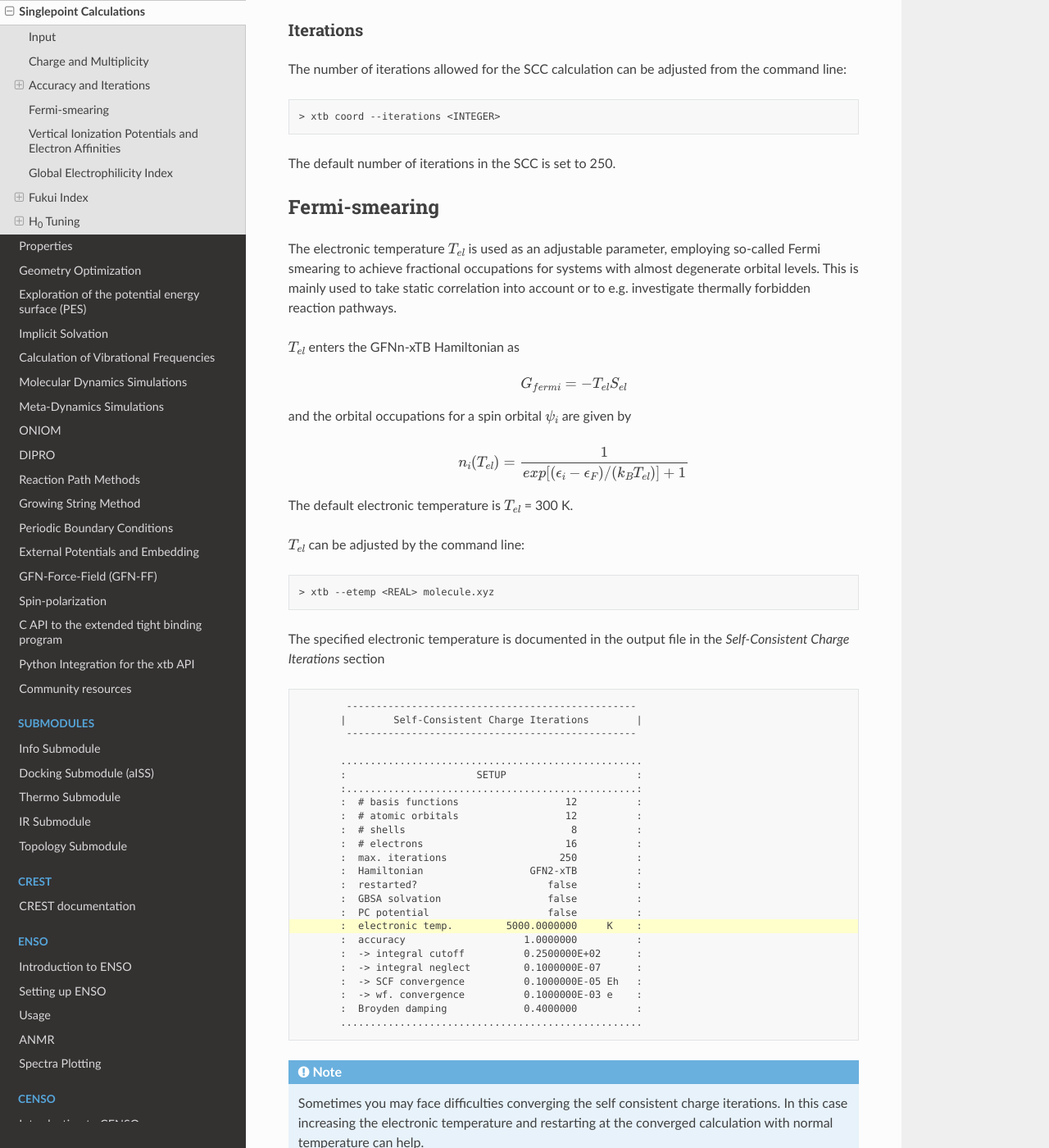
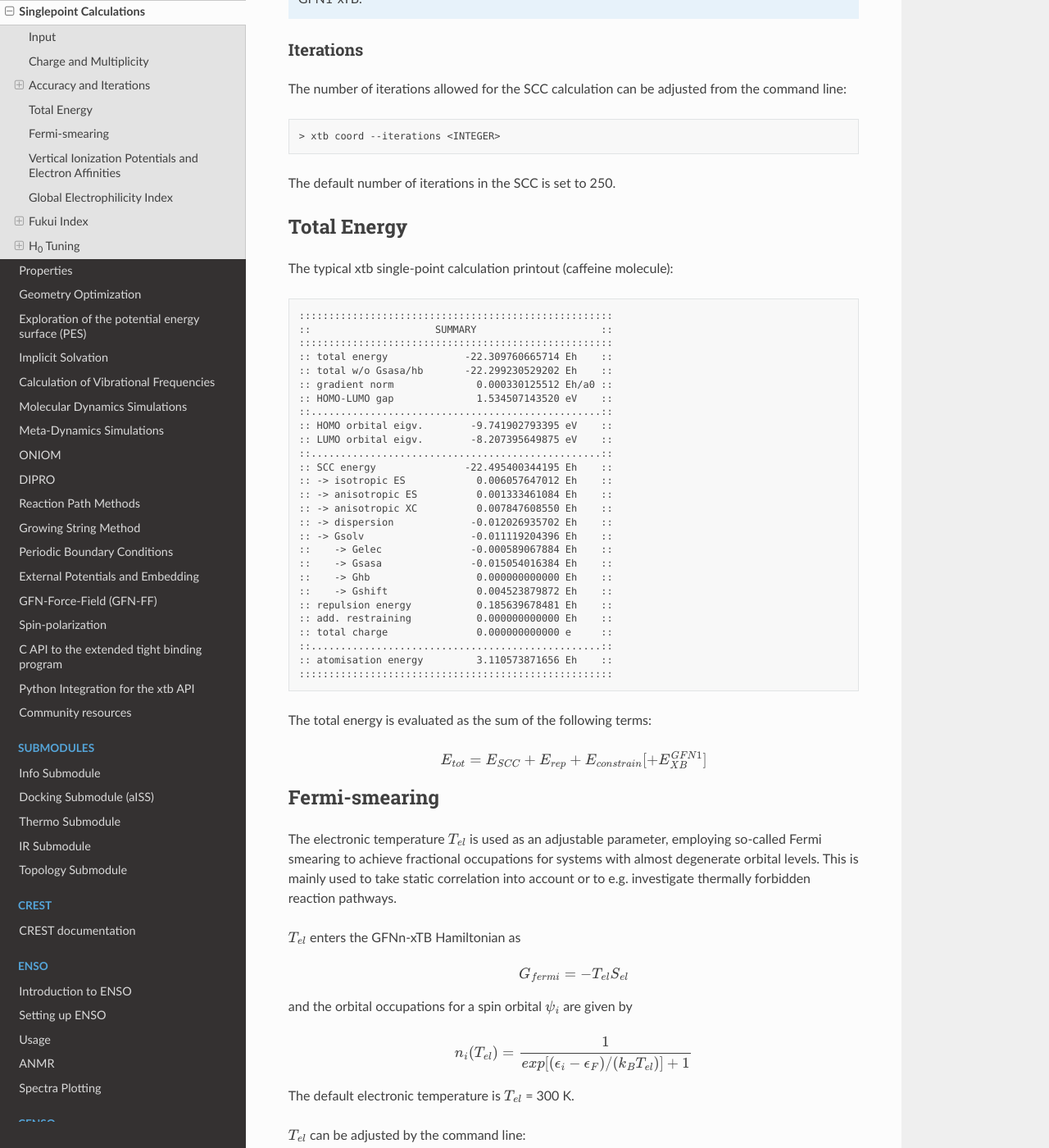
Before and after one commit to grimme-lab/xtb_docs, a Sphinx documentation site: the page built from source/sp.rst, in a window 1280 px wide and 1400 px high, scrolled down 4516 px. Shown: the whole window at 82% size. Built offline with Sphinx 7.4.7 and the Read the Docs theme 2.0.0, drawn with Linux system fonts in a browser that asks for light colours; pages that are not in the unit, such as notebooks, are missing from menus.

Commit message:
add total energy
Signed-off-by: albert <92109627+Albkat@users.noreply.github.com>

```diff
--- a/source/sp.rst
+++ b/source/sp.rst
@@ -218,6 +218,47 @@ The number of iterations allowed for the SCC calculation can be adjusted from th
   > xtb coord --iterations <INTEGER>
 
 The default number of iterations in the SCC is set to 250.
+
+Total Energy
+============
+
+The typical xtb single-point calculation printout (caffeine molecule):
+
+.. code:: none
+
+         :::::::::::::::::::::::::::::::::::::::::::::::::::::
+         ::                     SUMMARY                     ::
+         :::::::::::::::::::::::::::::::::::::::::::::::::::::
+         :: total energy             -22.309760665714 Eh    ::
+         :: total w/o Gsasa/hb       -22.299230529202 Eh    ::
+         :: gradient norm              0.000330125512 Eh/a0 ::
+         :: HOMO-LUMO gap              1.534507143520 eV    ::
+         ::.................................................::
+         :: HOMO orbital eigv.        -9.741902793395 eV    ::
+         :: LUMO orbital eigv.        -8.207395649875 eV    ::
+         ::.................................................::
+         :: SCC energy               -22.495400344195 Eh    ::
+         :: -> isotropic ES            0.006057647012 Eh    ::
+         :: -> anisotropic ES          0.001333461084 Eh    ::
+         :: -> anisotropic XC          0.007847608550 Eh    ::
+         :: -> dispersion             -0.012026935702 Eh    ::
+         :: -> Gsolv                  -0.011119204396 Eh    ::
+         ::    -> Gelec               -0.000589067884 Eh    ::
+         ::    -> Gsasa               -0.015054016384 Eh    ::
+         ::    -> Ghb                  0.000000000000 Eh    ::
+         ::    -> Gshift               0.004523879872 Eh    ::
+         :: repulsion energy           0.185639678481 Eh    ::
+         :: add. restraining           0.000000000000 Eh    ::
+         :: total charge               0.000000000000 e     ::
+         ::.................................................::
+         :: atomisation energy         3.110573871656 Eh    ::
+         :::::::::::::::::::::::::::::::::::::::::::::::::::::
+
+The total energy is evaluated as the sum of the following terms:
+
+.. math::
+    E_{tot} = E_{SCC} + E_{rep} + E_{constrain}  [+ E_{XB}^{GFN1}]
+
 
 Fermi-smearing
 ==============
```
